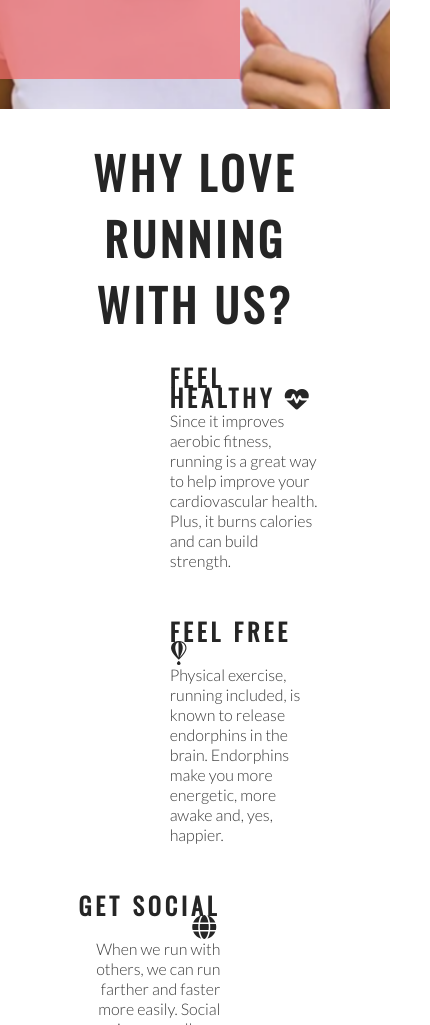
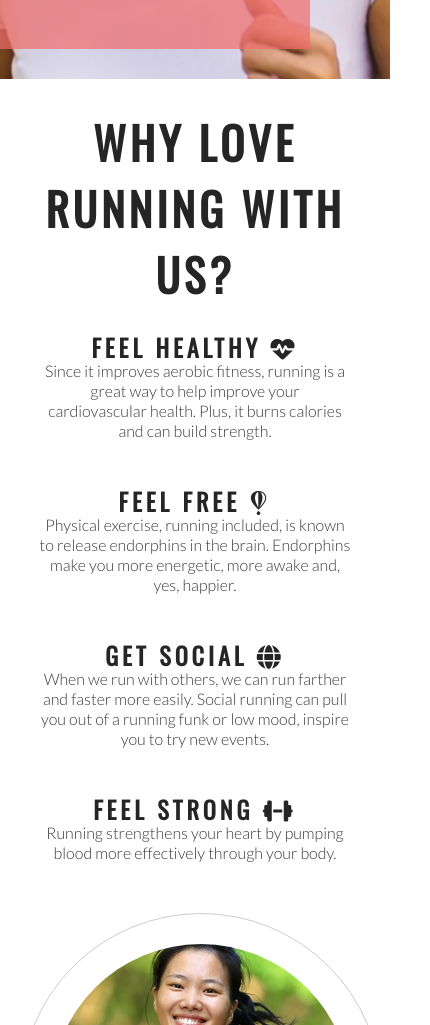
Before and after one commit to Clone121/love-running, a plain HTML site: page index.html in a window 390 px wide. Shown: the part 641-1666 px from the top of the page, 430 px wide, since content can reach past the window. Drawn offline with nearby package versions, Linux system fonts and the light colour scheme.

Commit message:
Add styles for club ethos section on mobile screens

```diff
--- a/assets/css/style.css
+++ b/assets/css/style.css
@@ -1,5 +1,3 @@
-
-
 @import url('https://fonts.googleapis.com/css2?family=Lato:wght@300&family=Oswald&display=swap');
 
 * {
@@ -283,9 +281,11 @@ footer {
         display: none;
     }
 }
-/*For medium screen size from 950px wide and down */
-@media screen and( max-width:950px) {
-    #menu{
+
+/* For medium screen sizes from 950px wide and down */
+@media screen and (max-width: 950px) {
+
+    #menu {
         clear: left;
         float: left;
         margin-left: 30px;
@@ -293,4 +293,27 @@ footer {
         line-height: 25px;
     }
 
+    #cover-text {
+        left: 0;
+    }
+
+    #club-ethos {
+        width: 90%;
+        height: 1200px;
+        margin: 0 auto;
+    }
+
+    .left-about-heading, .right-about-heading {
+        width: inherit;
+    }
+
+    .left-about-heading h2, .right-about-heading h2 {
+        width: 100%;
+        text-align: center;
+    }
+
+    .left-about-heading p, .right-about-heading p {
+        text-align: center;
+        padding: 0 20px;
+    }
 }
```
